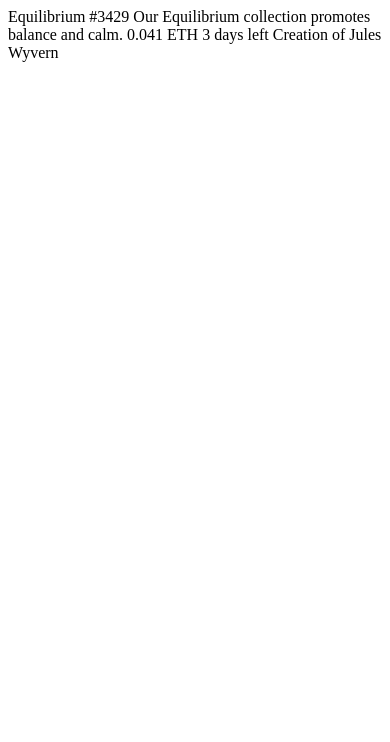
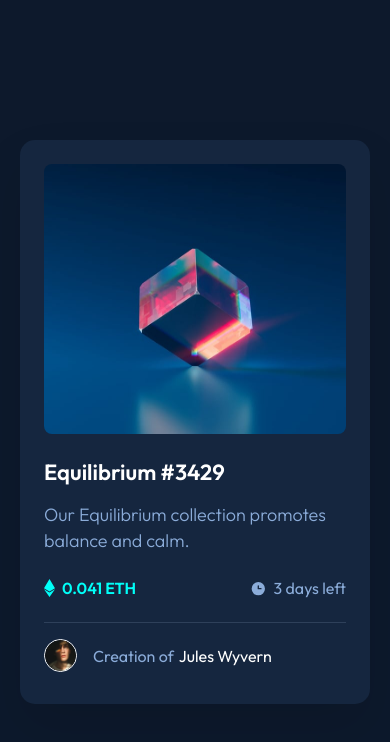
Before and after one commit to IvanCsCz/nft-preview-card-component, a plain HTML site: page index.html in a window 390 px wide. Drawn offline with Linux system fonts and the light colour scheme.

Commit message:
style desktop and mobile finished

```diff
--- a/index.html
+++ b/index.html
@@ -18,7 +18,26 @@
     <link rel="stylesheet" href="./style.css" />
   </head>
   <body>
-    Equilibrium #3429 Our Equilibrium collection promotes balance and calm.
-    0.041 ETH 3 days left Creation of Jules Wyvern
+    <main class="card">
+      <h1 class="card-title">Equilibrium #3429</h1>
+      <img class="card-img" src="./images/image-equilibrium.jpg" alt="" />
+      <p class="card-description">
+        Our Equilibrium collection promotes balance and calm.
+      </p>
+      <p class="card-price-time">
+        <img src="./images/icon-ethereum.svg" alt="" />
+        0.041 ETH
+        <img src="./images/icon-clock.svg" alt="" />
+        <span>3 days left</span>
+      </p>
+      <p class="card-user-info">
+        <img
+          class="card-user-info-photo"
+          src="./images/image-avatar.png"
+          alt=""
+        />
+        Creation of <span class="card-user-info-name">Jules Wyvern</span>
+      </p>
+    </main>
   </body>
 </html>
--- a/style.css
+++ b/style.css
@@ -0,0 +1,104 @@
+@import url('https://fonts.googleapis.com/css2?family=Outfit:wght@300;400;500;600;700;800&display=swap');
+
+* {
+  padding: 0;
+  margin: 0;
+  box-sizing: border-box;
+}
+
+body {
+  overflow-x: hidden;
+  display: grid;
+  min-width: 350px;
+  min-height: 100vh;
+  place-content: center;
+  background-color: #0d192c;
+  color: #fff;
+  font-family: Outfit;
+}
+
+.card {
+  width: 350px;
+  display: flex;
+  flex-direction: column;
+  padding: 24px;
+  background-color: #15263f;
+  border-radius: 15px;
+  border-radius: 15px;
+  box-shadow: 0px 25px 50px 0px rgba(0, 0, 0, 0.1);
+}
+
+.card-img {
+  width: 302px;
+  height: 270px;
+  order: -10;
+  border-radius: 8px;
+}
+
+.card-title {
+  margin-top: 24px;
+  font-size: 22px;
+  font-weight: 600;
+}
+
+.card-description {
+  margin-top: 16px;
+  font-size: 18px;
+  font-weight: 300;
+  line-height: 26px;
+  color: #8bacd9;
+}
+
+.card-price-time {
+  display: flex;
+  align-items: center;
+  padding: 24px 0;
+  font-size: 16px;
+  font-weight: 600;
+  border-bottom: 1px solid #2e405a;
+  color: #00fff8;
+}
+
+.card-price-time span {
+  font-size: 16px;
+  font-weight: 400;
+  color: #8bacd9;
+}
+
+.card-price-time img:first-child {
+  margin-right: 7px;
+}
+.card-price-time img:nth-child(2) {
+  margin-left: auto;
+  margin-right: 7px;
+}
+.card-user-info {
+  display: flex;
+  align-items: center;
+  padding: 16px 0 8px 0;
+  font-size: 16px;
+  font-weight: 400;
+  color: #8bacd9;
+}
+
+.card-user-info-photo {
+  width: 33px;
+  height: 33px;
+  border-radius: 33px;
+  border: 1px solid #fff;
+}
+.card-user-info-name {
+  font-size: 16px;
+  font-style: normal;
+  font-weight: 400;
+  color: #fff;
+}
+
+.card-user-info img:first-child {
+  margin-right: 16px;
+  border: 1px solid #fff;
+}
+
+.card-user-info span:last-child {
+  margin-left: 5px;
+}
```
